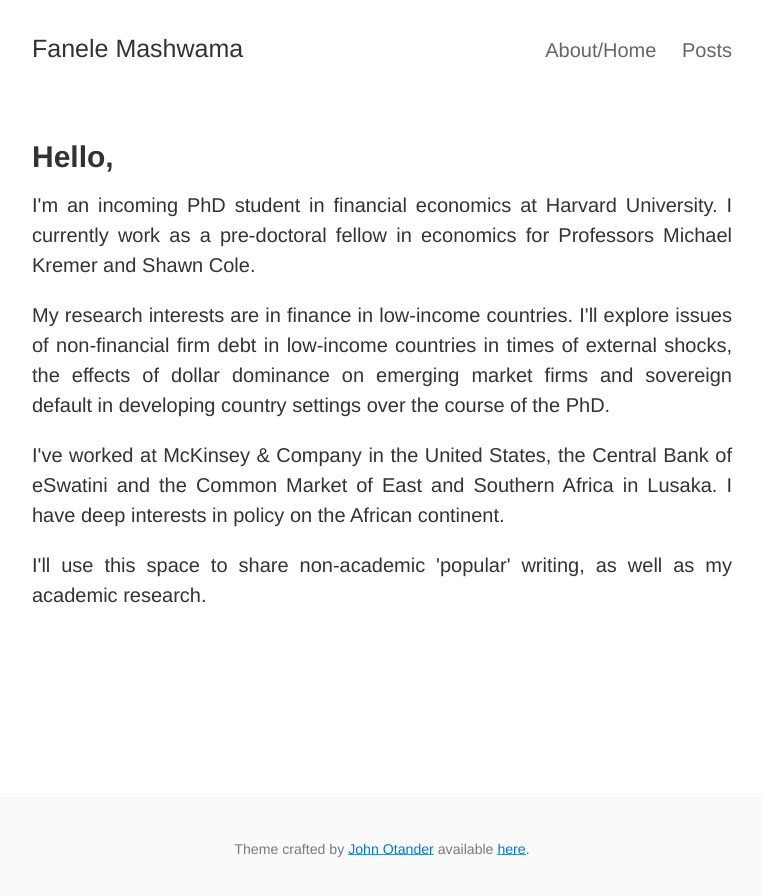
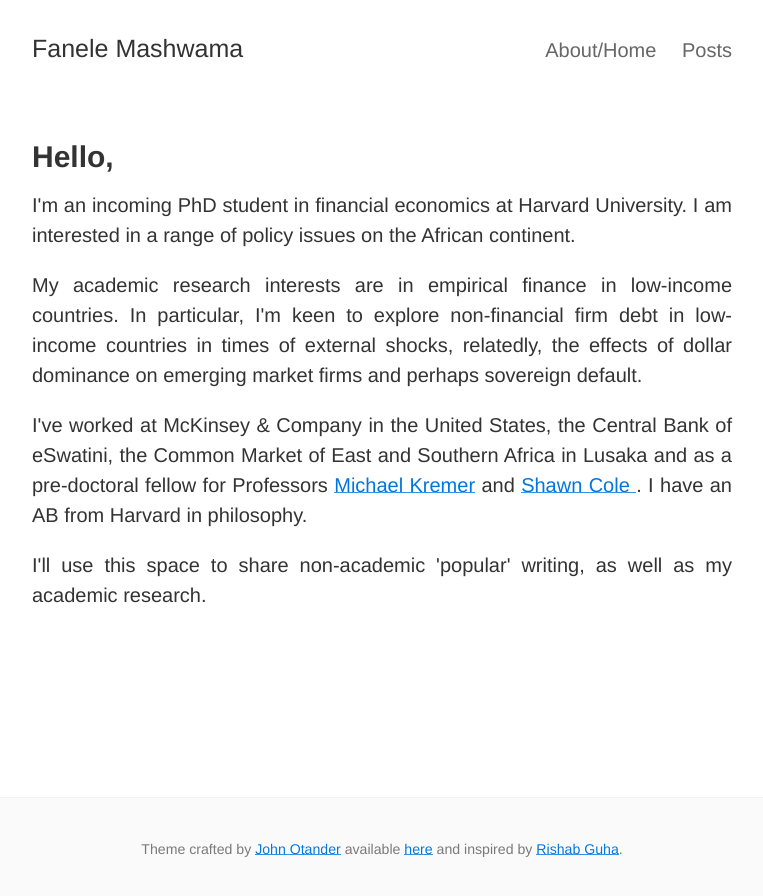
Before and after one commit to fmashwama/fmashwama.github.io, a Jekyll site: the page index.html, which Jekyll copies as it is, in a window 1280 px wide. Shown: the top 896 px of the page, without its empty margins (258-1021 px from the left). Built offline with Jekyll 4.4.1, drawn with Linux system fonts in a browser that asks for light colours.

Commit message:
Update index.html

```diff
--- a/index.html
+++ b/index.html
@@ -143,11 +143,11 @@
   </header>
   <article class="post-content">
 
-  <p align="justify">I'm an incoming PhD student in financial economics at Harvard University. I currently work as a pre-doctoral fellow in economics for Professors Michael Kremer and Shawn Cole. </p>
+  <p align="justify">I'm an incoming PhD student in financial economics at Harvard University. I am interested in a range of policy issues on the African continent.</p>
 
-  <p align="justify">My research interests are in finance in low-income countries. I'll explore issues of non-financial firm debt in low-income countries in times of external shocks, the effects of dollar dominance on emerging market firms and sovereign default in developing country settings over the course of the PhD.</p>
+  <p align="justify">My academic research interests are in empirical finance in low-income countries. In particular, I'm keen to explore non-financial firm debt in low-income countries in times of external shocks, relatedly, the effects of dollar dominance on emerging market firms and perhaps sovereign default. </p>
 
-  <p align="justify">I've worked at McKinsey &amp; Company in the United States, the Central Bank of eSwatini and the Common Market of East and Southern Africa in Lusaka. I have deep interests in policy on the African continent.</p>
+  <p align="justify">I've worked at McKinsey &amp; Company in the United States, the Central Bank of eSwatini, the Common Market of East and Southern Africa in Lusaka and as a pre-doctoral fellow for Professors <a href="https://scholar.harvard.edu/kremer/biocv">Michael Kremer</a> and <a href="https://www.hbs.edu/faculty/Pages/profile.aspx?facId=340064"> Shawn Cole </a>. I have an AB from Harvard in philosophy. </p>
 
   <p align="justify">I'll use this space to share non-academic 'popular' writing, as well as my academic research.</p>
 
@@ -162,7 +162,7 @@
 <footer class="center">
   <div class="measure">
     <small>
-      Theme crafted by <a href="http://johnotander.com">John Otander</a> available  <a href="https://github.com/johnotander/pixyll">here</a>.
+      Theme crafted by <a href="http://johnotander.com">John Otander</a> available  <a href="https://github.com/johnotander/pixyll">here</a> and inspired by <a href="http://www.rishabguha.com">Rishab Guha</a>.
     </small>
   </div>
 </footer>
```
